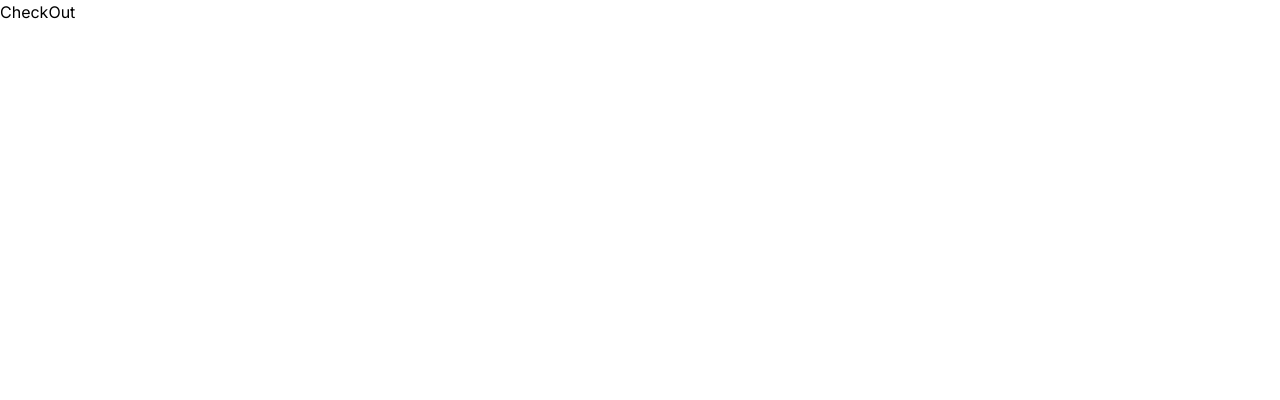
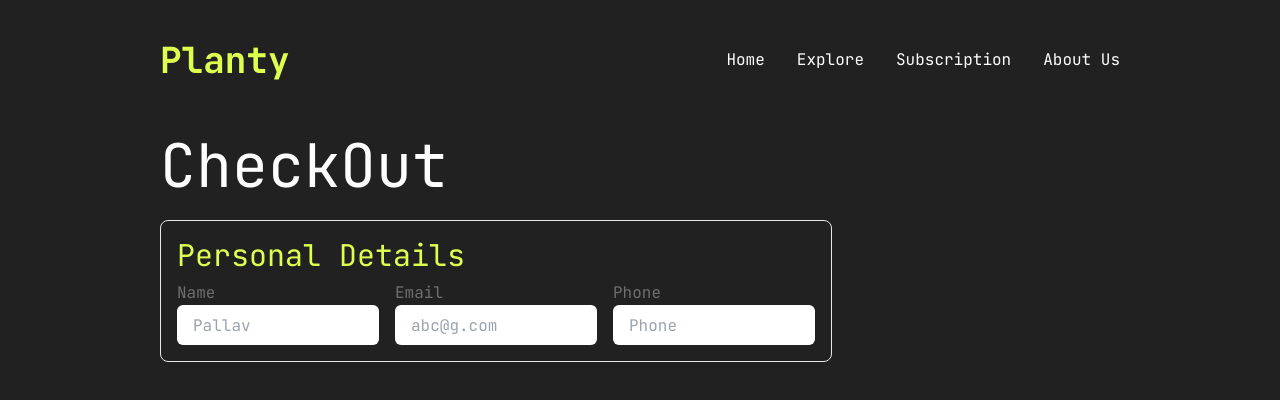
Before and after one commit to himanshuu004/plantywide, a Next.js app: page /checkout in a window 1280 px wide. Shown: the top 400 px of the page. Built offline with nearby package versions, Linux system fonts and the light colour scheme.

Commit message:
checkout initiated

```diff
--- /dev/null
+++ b/app/checkout/components/PCard.tsx
@@ -0,0 +1,11 @@
+"use client";
+import React from "react";
+
+const PCard = () => {
+  const selectedPlants: string[] = JSON.parse(
+    window.localStorage.getItem("selectedPlants") || "[]"
+  );
+  return <div></div>;
+};
+
+export default PCard;
--- a/app/checkout/page.tsx
+++ b/app/checkout/page.tsx
@@ -1,10 +1,54 @@
-'use client'
 import React from "react";
+import Navbar from "@/app/components/Navbar";
+import { JetBrains_Mono } from "next/font/google";
+
+const jetBrainsMono = JetBrains_Mono({
+  weight: ["200", "300", "400", "500", "600", "700", "800"],
+  subsets: ["latin"],
+});
 
 const CheckOut = () => {
-    const selectedPlants: string[] = JSON.parse(window.localStorage.getItem("selectedPlants") || "[]");
-    console.log(selectedPlants);
-    return <div>CheckOut</div>;
+  return (
+    <div
+      className={`w-full h-full min-h-[100vh] bg-[#212121] text-[#fdfdfd] flex flex-col justify-start items-center ${jetBrainsMono.className} pb-10`}
+    >
+      <Navbar />
+      <div className="w-full max-w-[960px] flex flex-col justify-start items-start gap-8 text-[#fdfdfd]">
+        <div className="w-[70%] flex flex-col justify-start items-statr gap-6  py-4">
+          <h4 className="text-6xl">CheckOut</h4>
+          <div className=" w-full flex flex-col justify-start items-start gap-2 px-4 py-4 border-[1px] rounded-lg">
+            <h4 className="text-3xl text-[#dcff50]">Personal Details</h4>
+            <div className="w-full flex justify-start items-start gap-4 ">
+              <div className="w-1/3 flex flex-col justify-start items-start">
+                <p className=" opacity-35">Name</p>
+                <input
+                  type="text"
+                  placeholder="Pallav"
+                  className="w-full h-10 px-4 rounded-md"
+                />
+              </div>
+              <div className="w-1/3 flex flex-col justify-start items-start">
+                <p className=" opacity-35">Email</p>
+                <input
+                  type="text"
+                  placeholder="abc@g.com"
+                  className="w-full h-10 px-4 rounded-md"
+                />
+              </div>
+              <div className="w-1/3 flex flex-col justify-start items-start">
+                <p className=" opacity-35">Phone</p>
+                <input
+                  type="text"
+                  placeholder="Phone"
+                  className="w-full h-10 px-4 rounded-md"
+                />
+              </div>
+            </div>
+          </div>
+        </div>
+      </div>
+    </div>
+  );
 };
 
-export default CheckOut
+export default CheckOut;
```
